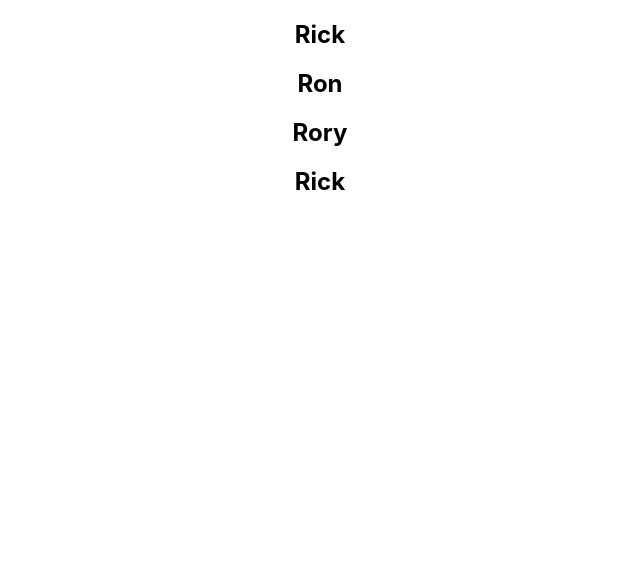
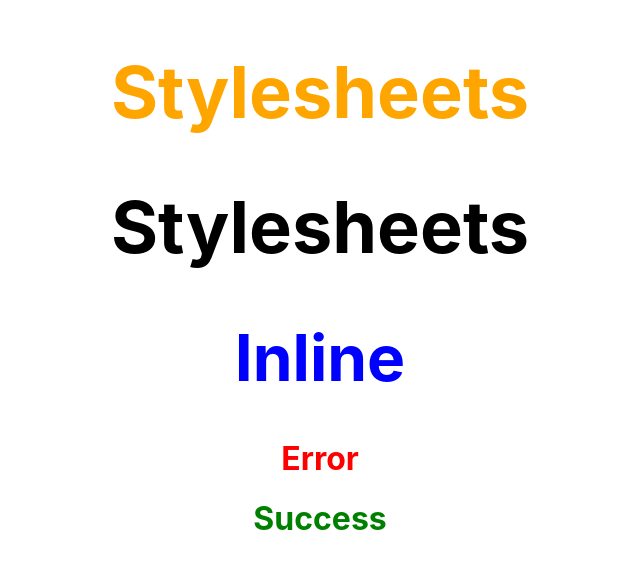
Before and after one commit to pmbechard/codevolution-react-tutorial, a React (Create React App) app in the folder hello-world/: page / in a window 1280 px wide. Shown: the top 568 px of the page, without its empty margins (320-960 px from the left). Built offline with nearby package versions, Linux system fonts and the light colour scheme.

Commit message:
Adds new modules to hello-world app to illustrate different methods of applying css stylesheets to react components

```diff
--- a/hello-world/src/App.js
+++ b/hello-world/src/App.js
@@ -1,6 +1,9 @@
 // import logo from './logo.svg';
 import './App.css';
-import NameList from './components/NameList';
+import Inline from './components/Inline';
+import Stylesheet from './components/Stylesheet';
+import './appStyles.css';
+import styles from './appStyles.module.css';
 
 function App() {
   return (
@@ -27,7 +30,12 @@
       {/* <EventBind /> */}
       {/* <ParentComponent /> */}
       {/* <UserGreeting /> */}
-      <NameList />
+      {/* <NameList /> */}
+      <Stylesheet primary={true} />
+      <Stylesheet primary={false} />
+      <Inline />
+      <h1 className='error'>Error</h1>
+      <h1 className={styles.success}>Success</h1>
     </div>
   );
 }
--- /dev/null
+++ b/hello-world/src/appStyles.css
@@ -0,0 +1,3 @@
+.error {
+  color: red;
+}
--- /dev/null
+++ b/hello-world/src/appStyles.module.css
@@ -0,0 +1,3 @@
+.success {
+  color: green;
+}
--- /dev/null
+++ b/hello-world/src/components/Inline.js
@@ -0,0 +1,16 @@
+import React from 'react';
+
+const heading = {
+  fontSize: '64px',
+  color: 'blue',
+};
+
+function Inline() {
+  return (
+    <div>
+      <h1 style={heading}>Inline</h1>
+    </div>
+  );
+}
+
+export default Inline;
--- /dev/null
+++ b/hello-world/src/components/Stylesheet.js
@@ -0,0 +1,13 @@
+import React from 'react';
+import './myStyles.css';
+
+function Stylesheet(props) {
+  let className = props.primary ? 'primary' : '';
+  return (
+    <div>
+      <h1 className={`${className} font-xl`}>Stylesheets</h1>
+    </div>
+  );
+}
+
+export default Stylesheet;
--- /dev/null
+++ b/hello-world/src/components/myStyles.css
@@ -0,0 +1,7 @@
+.primary {
+  color: orange;
+}
+
+.font-xl {
+  font-size: 72px;
+}
```
